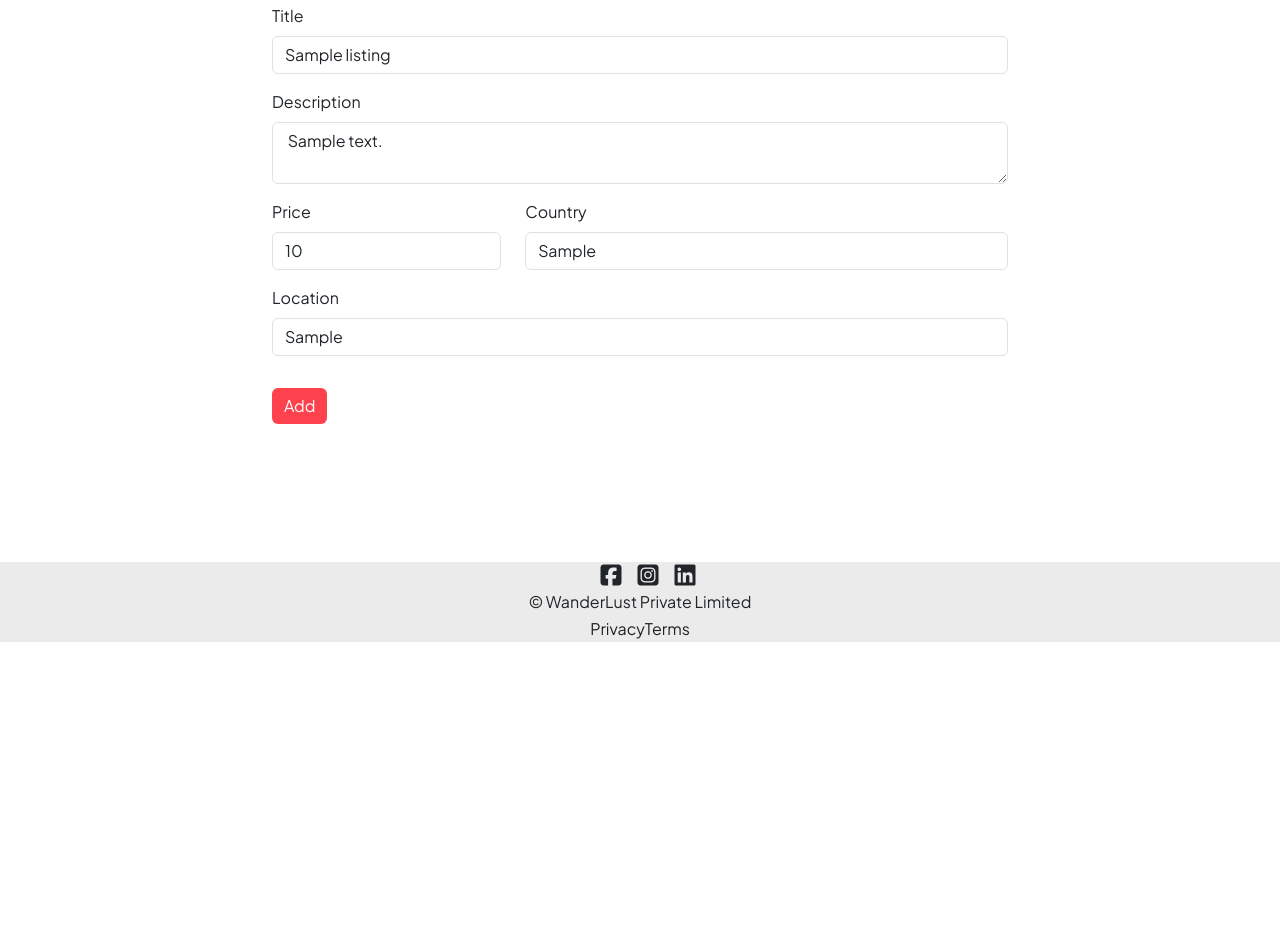
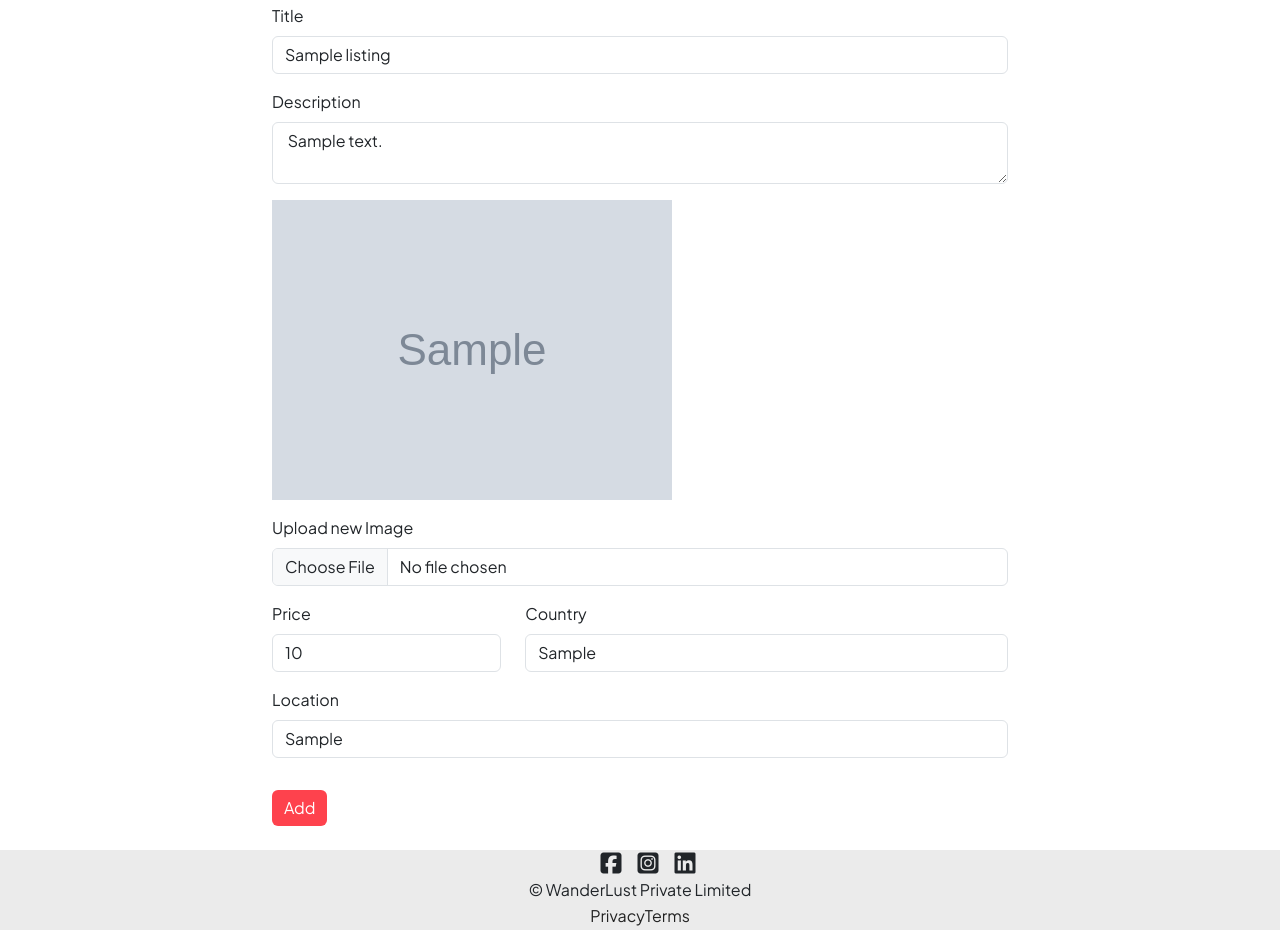
Before and after one commit to abhiMewada97/Cozyabode, a Node server app: page /listings/600000000000000000000001/edit in a window 1280 px wide. Shown: the part 158-1088 px from the top of the page. Before the commit the page ends 800 px from the top, so only its background shows below. Run offline with Node 20, Linux system fonts and the light colour scheme; a user stored in the database is signed in; tables that the repository leaves empty hold one stand-in row (values such as "Sample post"); grey boxes marked "Sample" are stand-in pictures; some libraries are stand-ins or nearby versions.

Commit message:
Edit Listing form and image preview for edit page

```diff
--- a/controllers/listings.js
+++ b/controllers/listings.js
@@ -60,15 +60,25 @@ module.exports.renderEditForm = async (req,res) =>{
         req.flash("error","Listing you requested for, does not exit");
         res.redirect("/listings");
     }
-    res.render("listings/edit.ejs",{listing});
+    let originamImageUrl = listing.image.url;
+    originamImageUrl = originamImageUrl.replace("/upload", "/upload/w_250");         // clouding image transformations
+    res.render("listings/edit.ejs",{listing, originamImageUrl});
 }
 
 // Update
 module.exports.upddateListing = async (req,res) =>{
 
     let {id} = req.params;
+    let listing = await Listing.findByIdAndUpdate(id,{...req.body.listing});  // {...req.body.listing} js object which have all parameter and convert it into seperated value
 
-    await Listing.findByIdAndUpdate(id,{...req.body.listing});  // {...req.body.listing} js object which have all parameter and convert it into seperated value
+    if(typeof req.file !== "undefined") {
+
+        let url = req.file.path;
+        let filename = req.file.filename;
+        listing.image = {url, filename};
+        await listing.save();
+    }
+
     req.flash("success", "Listing Updated!");
     res.redirect(`/listings/${id}`);
 }
--- a/routes/listing.js
+++ b/routes/listing.js
@@ -22,7 +22,6 @@ router.route("/")
 //     res.send(req.file);
 // });
 
-
 //                              ^
 //                              |  using router.route
 // router.get("/", wrapAsync( listingController.index));       // Index Route            //replace all app. --by-- router. // replace all "/listings" --by-- "/"
@@ -32,7 +31,7 @@ router.get("/new", isLoggedIn, listingController.renderNewForm)         // New R
 
 router.route("/:id")
 .get( wrapAsync( listingController.showListing ))         // Show Route
-.put( isLoggedIn, isOwner, validateListing, wrapAsync( listingController.upddateListing))          // Update Route
+.put( isLoggedIn, isOwner, upload.single('listing[image]'), validateListing, wrapAsync( listingController.upddateListing))          // Update Route
 .delete( isLoggedIn, isOwner, wrapAsync( listingController.destroyListing ));      // Delete Route
 
 router.get("/:id/edit", isLoggedIn, isOwner, wrapAsync( listingController.renderEditForm));         // Edit Route
--- a/views/listings/edit.ejs
+++ b/views/listings/edit.ejs
@@ -5,7 +5,7 @@
         <div class="col-8 offset-2">
 
             <h3>Edit details</h3>
-            <form method="POST", action="/listings/<%=listing._id%>?_method=PUT" novalidate class="needs-validation">
+            <form method="POST", action="/listings/<%=listing._id%>?_method=PUT" novalidate class="needs-validation" enctype="multipart/form-data">
 
                 <div class="mb-3">
                     <label for="title" class="form-label">Title</label>
@@ -17,6 +17,15 @@
                     <label for="description" class="form-label">Description</label>
                     <textarea name="listing[description]" type="text" class="form-control"  required> <%=listing.description%>  </textarea>
                     <div class="invalid-feedback">Please enter valid description</div>
+                </div>
+
+                <div class="mb-3">
+                    <img src="<%= originamImageUrl %>" >
+                </div>
+
+                <div class="mb-3">
+                    <label for="image" class="form-label">Upload new Image</label>
+                    <input name="listing[image]"  type="file" class="form-control" />
                 </div>
 
                 <div class="row">
--- a/views/listings/new.ejs
+++ b/views/listings/new.ejs
@@ -33,7 +33,8 @@
 
                 <div class="mb-3">
                     <label for="image" class="form-label">Upload Listing Image</label>
-                    <input name="listing[image]" placeholder="enter image URL" type="file" class="form-control"> <!-- listing object, title key value pair-->
+                    <input name="listing[image]" placeholder="enter image URL" type="file" class="form-control" /> <!-- listing object, title key value pair-->
+                    required
                 </div>
 
 
```
